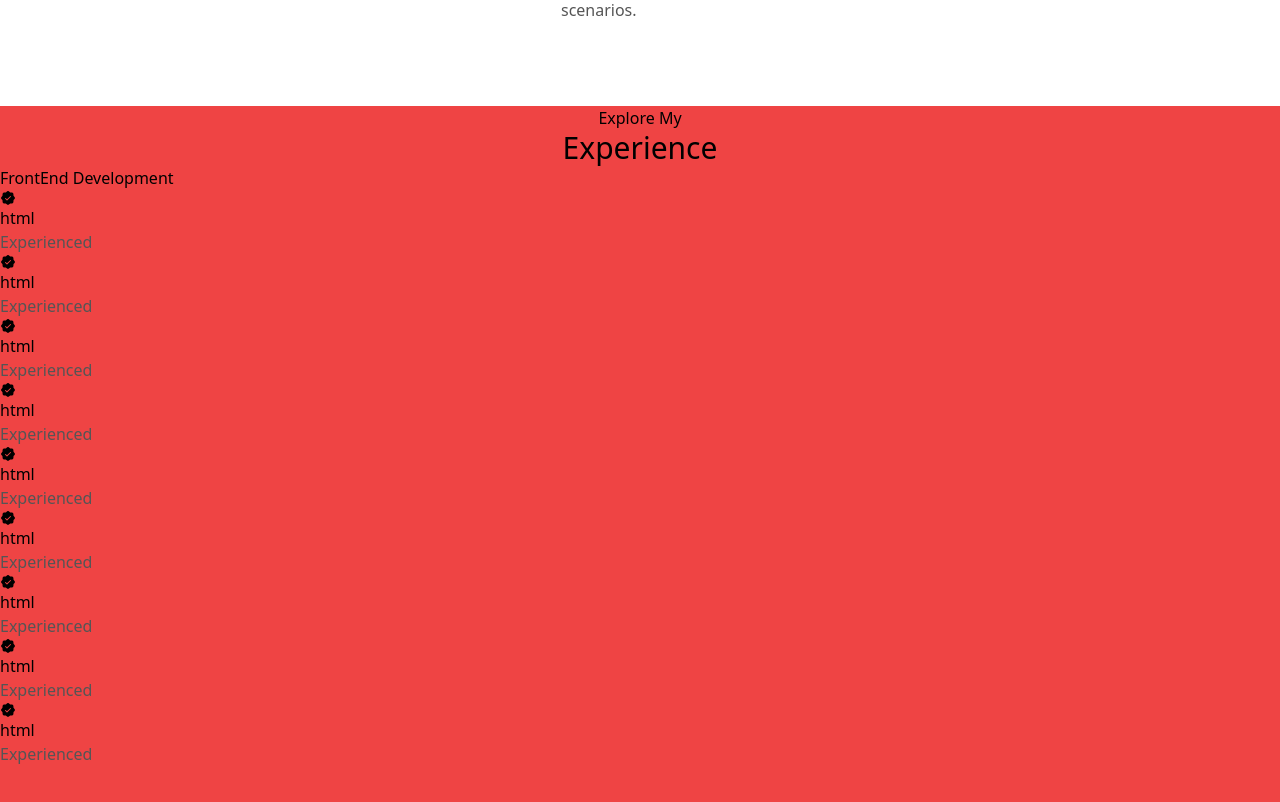
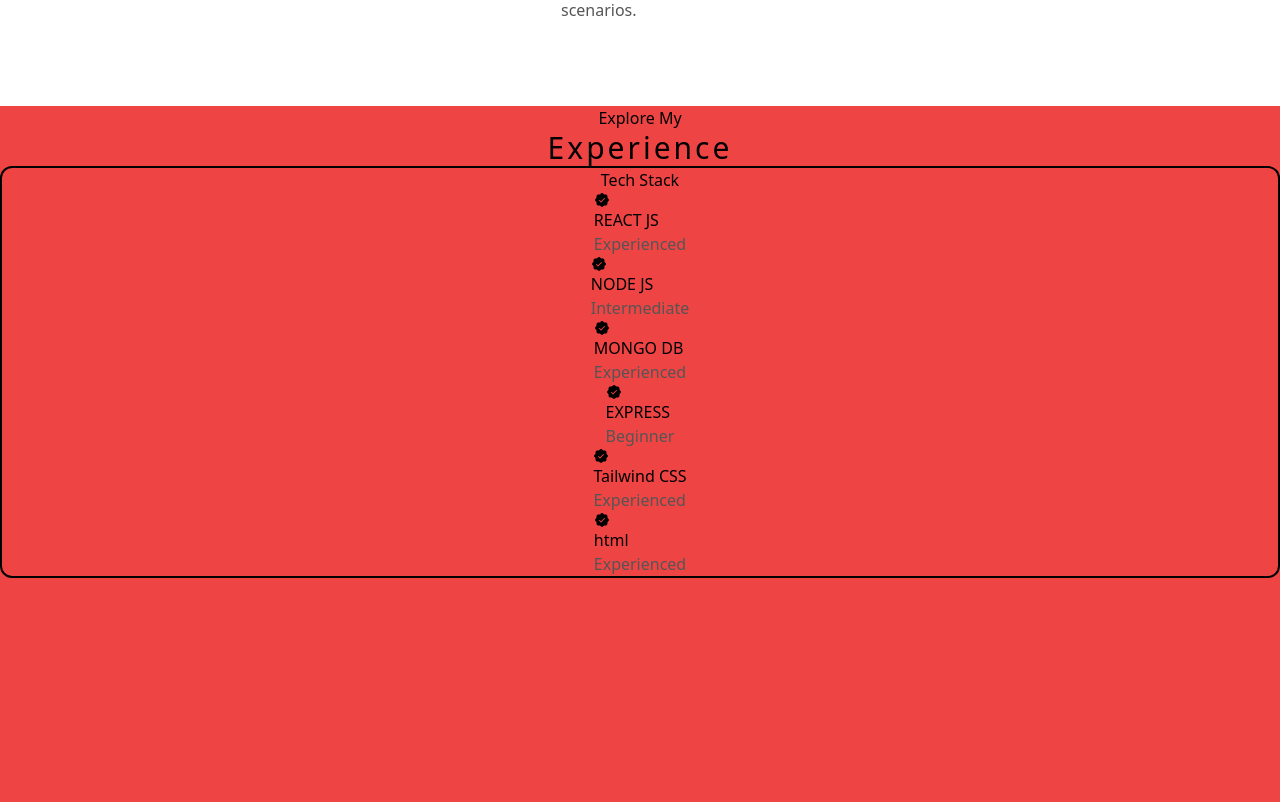
Before and after one commit to RamadanDY/My-Portfolio, a React (Create React App) app: page / in a window 1280 px wide. Shown: the part 1280-2082 px from the top of the page. Built offline with nearby package versions, Linux system fonts and the light colour scheme.

Commit message:
tech stack

```diff
--- a/src/Components/Experience.css
+++ b/src/Components/Experience.css
@@ -1,3 +1,9 @@
 .experience-wrapper {
   height: 100vh;
 }
+
+.frontend {
+  color: black; /* Text color */
+  border-radius: 12px;
+  border: 2px solid black;
+}
--- a/src/Components/Experience.jsx
+++ b/src/Components/Experience.jsx
@@ -8,37 +8,37 @@ const Experience = () => {
       <div className="experience-wrap">
         <div className="ex-text flex flex-col justify-center items-center">
           <div className="text">Explore My</div>
-          <div className="sub-text text-3xl">Experience</div>
+          <div className="sub-text text-3xl tracking-widest">Experience</div>
         </div>
       </div>
       <div className="container-wrapper">
-        <div className="frontend">
-          <div className="front">
-            FrontEnd Development
+        <div className="frontend flex flex-col justify-center items-center">
+          <div className="front ">
+            Tech Stack
           </div>
           <div className="1">
             <PiSealCheckFill />
-            <h3>html</h3>
+            <h3>REACT JS</h3>
             <p>Experienced</p>
           </div>
           <div className="2">
             <PiSealCheckFill />
-            <h3>html</h3>
-            <p>Experienced</p>
+            <h3>NODE JS</h3>
+            <p>Intermediate</p>
           </div>
           <div className="3">
             <PiSealCheckFill />
-            <h3>html</h3>
+            <h3>MONGO DB</h3>
             <p>Experienced</p>
           </div>
           <div className="4">
             <PiSealCheckFill />
-            <h3>html</h3>
-            <p>Experienced</p>
+            <h3>EXPRESS</h3>
+            <p>Beginner</p>
           </div>
           <div className="5">
             <PiSealCheckFill />
-            <h3>html</h3>
+            <h3>Tailwind CSS</h3>
             <p>Experienced</p>
           </div>
           <div className="6">
@@ -46,21 +46,7 @@ const Experience = () => {
             <h3>html</h3>
             <p>Experienced</p>
           </div>
-          <div className="7">
-            <PiSealCheckFill />
-            <h3>html</h3>
-            <p>Experienced</p>
-          </div>
-          <div className="8">
-            <PiSealCheckFill />
-            <h3>html</h3>
-            <p>Experienced</p>
-          </div>
-          <div className="9">
-            <PiSealCheckFill />
-            <h3>html</h3>
-            <p>Experienced</p>
-          </div>
+
         </div>
         <div className="backend"></div>
       </div>
```
